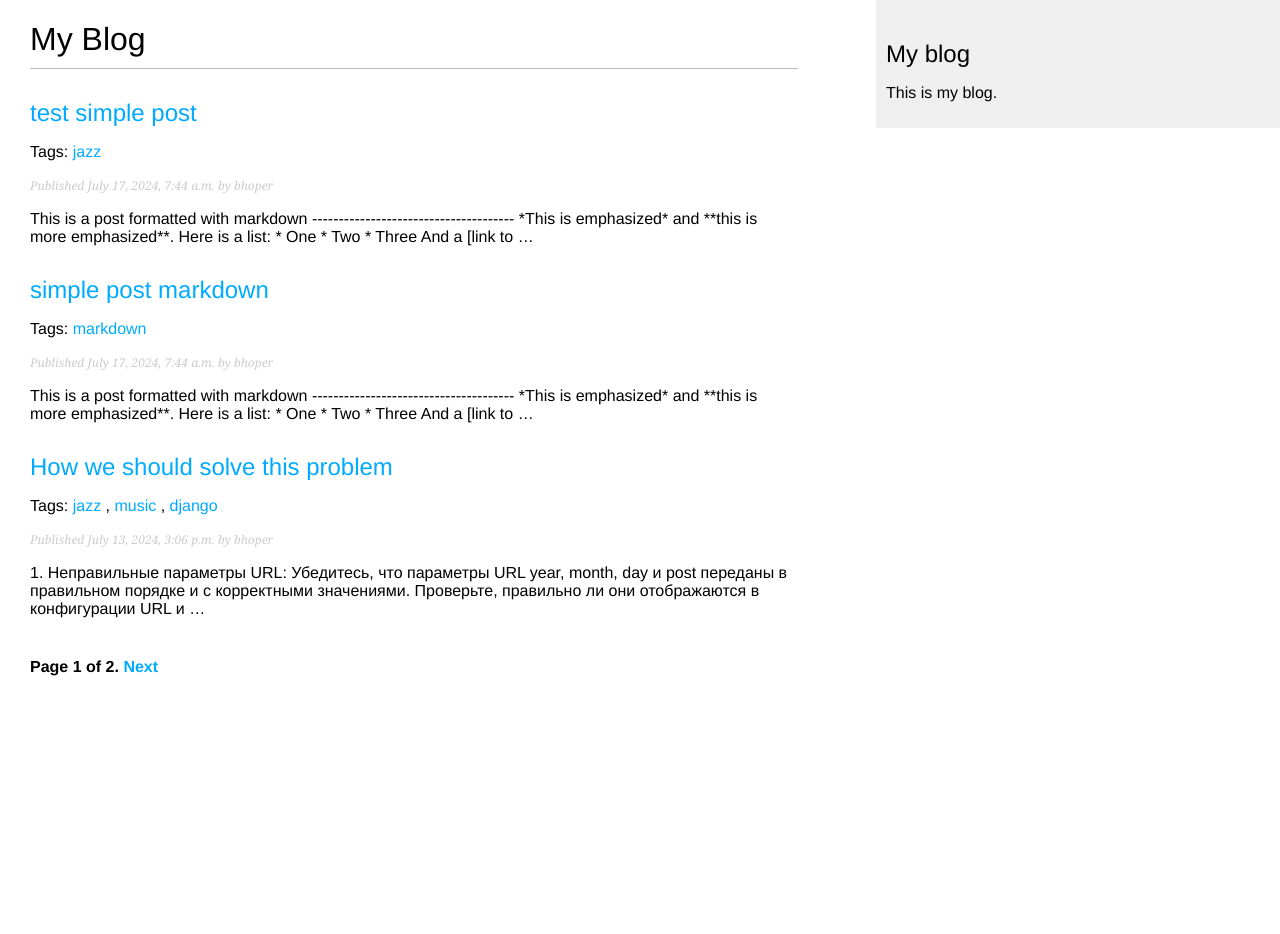
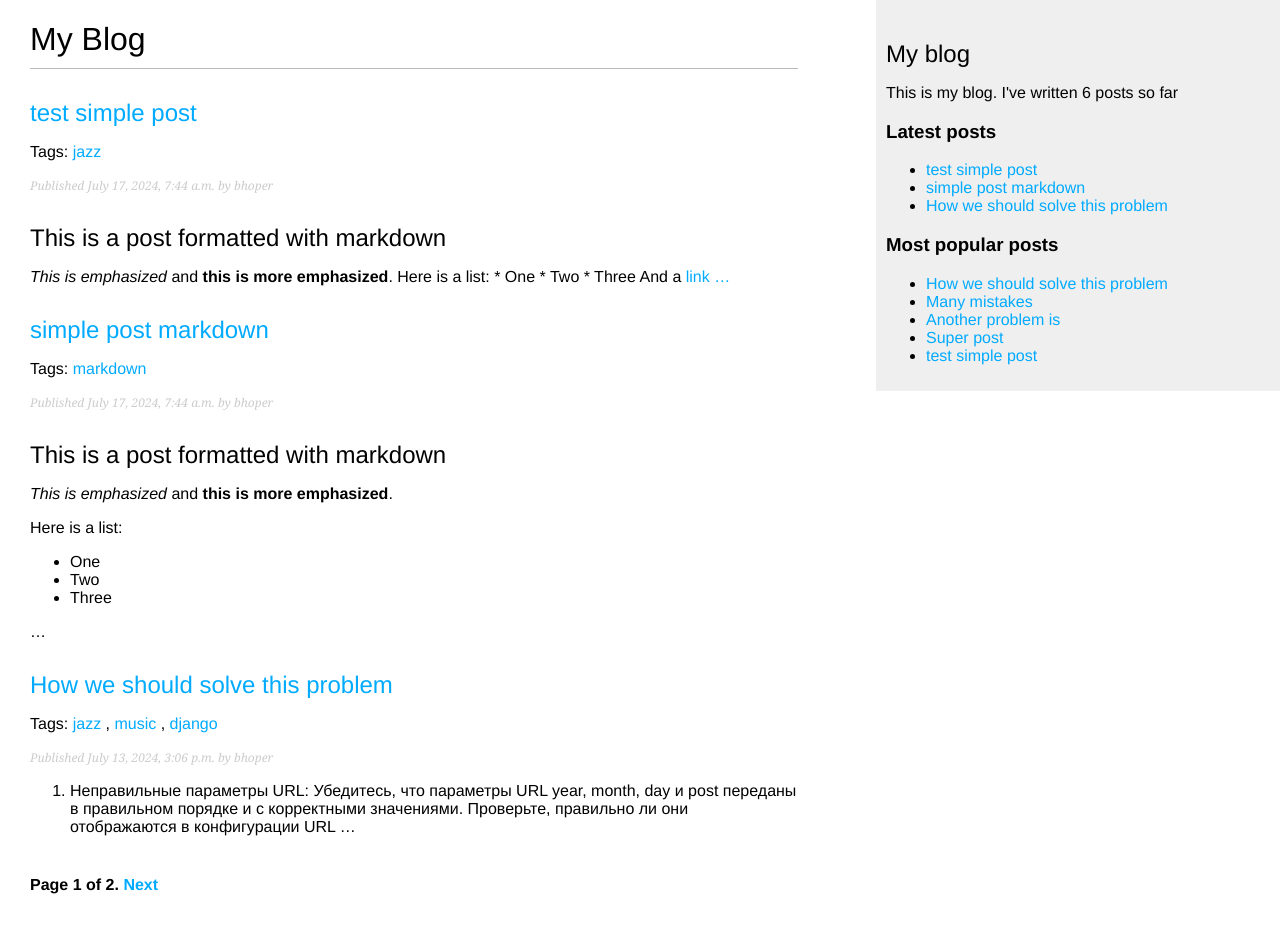
Before and after one commit to bHopEr1337/Django_blog, a Django app: page /blog/ in a window 1280 px wide. Before the commit the page ends 676 px from the top, so only its background shows below. Run offline with Django 5.2, Linux system fonts and the light colour scheme; data comes from the database, SQL or seed files in the repository; both versions use the stored data as it was after the commit; parts of the project's set-up code (start-up, migrations or seed data) failed here and were passed over.

Commit message:
teg system in sidebar, latest posts, most popular posts, teg filters

```diff
--- a/mysite/blog/models.py
+++ b/mysite/blog/models.py
@@ -45,6 +45,7 @@ class Post(models.Model):
     def __str__(self):
         return self.title
 
+#TODO: Как работает ссылка на объект.
     def get_absolute_url(self):
         return reverse('blog:post_detail',
                        args=[self.publish.year,
--- a/mysite/blog/templates/blog/base.html
+++ b/mysite/blog/templates/blog/base.html
@@ -1,3 +1,4 @@
+{% load blog_tags %}
 {% load static %}
 <!DOCTYPE html>
 <html>
@@ -12,7 +13,22 @@
   </div>
   <div id="sidebar">
     <h2>My blog</h2>
-    <p>This is my blog.</p>
+    <p>
+      This is my blog.
+      I've written {% total_posts %} posts so far
+    </p>
+    <h3>Latest posts</h3>
+<!--    Тут мы передаём опциональны параметр равный 3-->
+    {% show_latest_posts 3 %}
+    <h3>Most popular posts</h3>
+    {% get_most_commented_posts as most_commented_posts %}
+    <ul>
+      {% for post in most_commented_posts %}
+      <li>
+        <a href="{{ post.get_absolute_url }}">{{ post.title }}</a>
+      </li>
+      {% endfor %}
+    </ul>
   </div>
 </body>
 </html>
--- a/mysite/blog/templates/blog/post/detail.html
+++ b/mysite/blog/templates/blog/post/detail.html
@@ -1,4 +1,5 @@
 {% extends "blog/base.html" %}
+{% load blog_tags %}
 
 {% block title %}{{ post.title }}{% endblock %}
 
@@ -7,7 +8,7 @@
 <p class="date">
   Published {{ post.publish }} by {{ post.author }}
 </p>
-{{ post.body|linebreaks }}
+{{ post.body|markdown }}
 <p>
   <a href="{% url "blog:post_share" post.id %}">
   Share this post
--- /dev/null
+++ b/mysite/blog/templates/blog/post/latest_posts.html
@@ -0,0 +1,8 @@
+
+<ul>
+ {% for post in latest_posts %}
+ <li>
+ <a href="{{ post.get_absolute_url }}">{{ post.title }}</a>
+ </li>
+ {% endfor %}
+</ul>
--- a/mysite/blog/templates/blog/post/list.html
+++ b/mysite/blog/templates/blog/post/list.html
@@ -1,4 +1,5 @@
 {% extends "blog/base.html" %}
+{% load blog_tags %}
 
 {% block title %}My Blog{% endblock %}
 
@@ -25,7 +26,7 @@
     <p class="date">
       Published {{ post.publish }} by {{ post.author }}
     </p>
-    {{ post.body|truncatewords:30|linebreaks }}
+    {{ post.body|markdown|truncatewords_html:30 }}
   {% endfor %}
   {% include "pagination.html" with page=posts %}
 {% endblock %}
--- /dev/null
+++ b/mysite/blog/templatetags/blog_tags.py
@@ -0,0 +1,33 @@
+from django import template
+from ..models import Post
+from django.db.models import Count
+from django.utils.safestring import mark_safe
+import markdown
+
+
+register = template.Library()
+
+# Простой тег возвращает строковый литерал
+@register.simple_tag
+def total_posts():
+    return Post.published.count()
+
+# Тег включения возвращает прорисованный шаблон
+# Главная фишка тега включения - возможность передавать опциональный параметр
+@register.inclusion_tag('blog/post/latest_posts.html')
+def show_latest_posts(count=5):
+    latest_posts = Post.published.order_by('-publish')[:count]
+    return {'latest_posts': latest_posts}
+
+
+# Данная функция возвращает набор объектов из модели пост
+@register.simple_tag
+def get_most_commented_posts(count=5):
+    return Post.published.annotate(
+        total_comments=Count('comments')
+    ).order_by('-total_comments')[:count]
+
+
+@register.filter(name='markdown')
+def markdown_format(text):
+    return mark_safe(markdown.markdown(text))
```
Also changed, not shown: mysite/__init__.py (added), mysite/blog/templates/__init__.py (added), mysite/blog/templates/blog/__init__.py (added), mysite/blog/templatetags/__init__.py (added), mysite/db.sqlite3.
